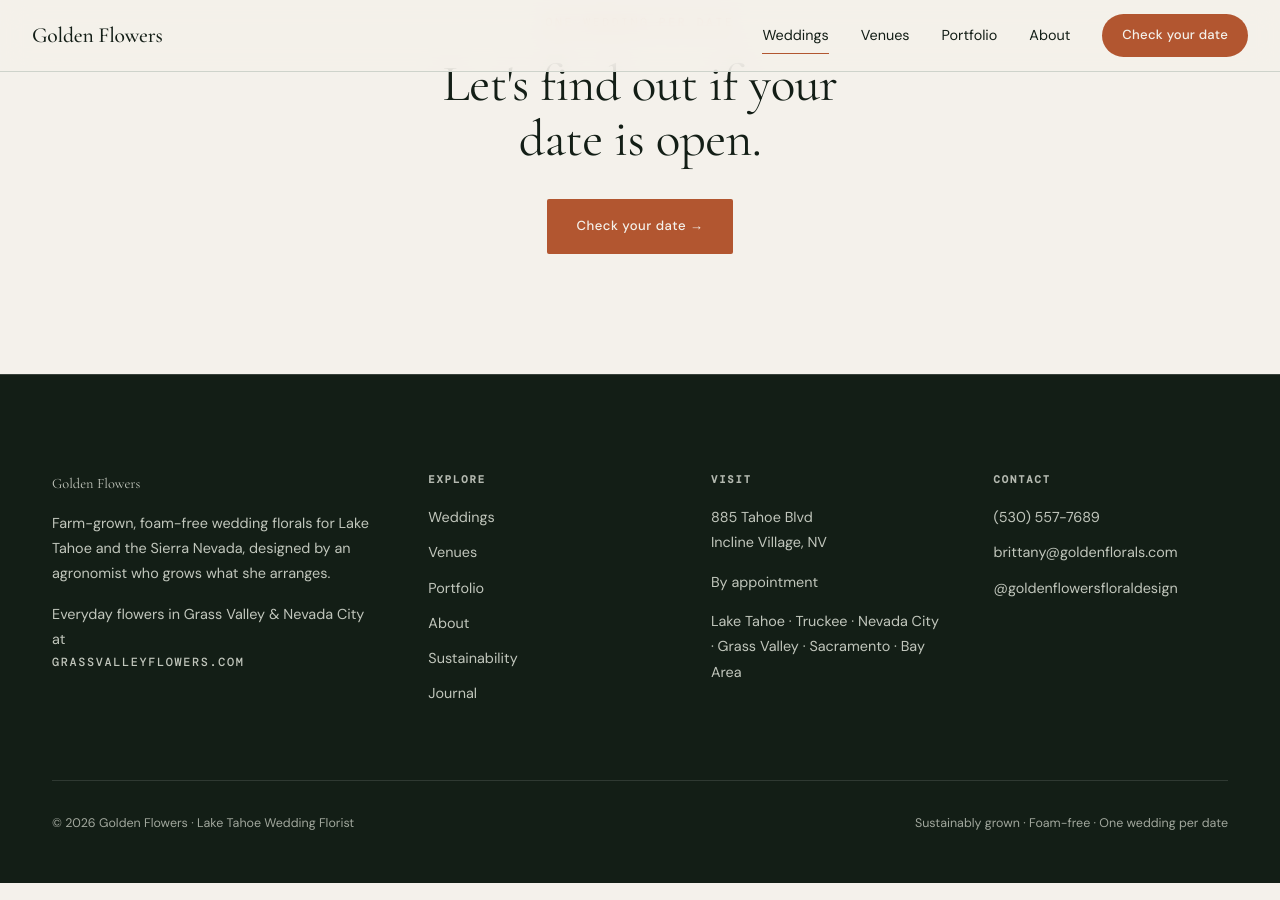
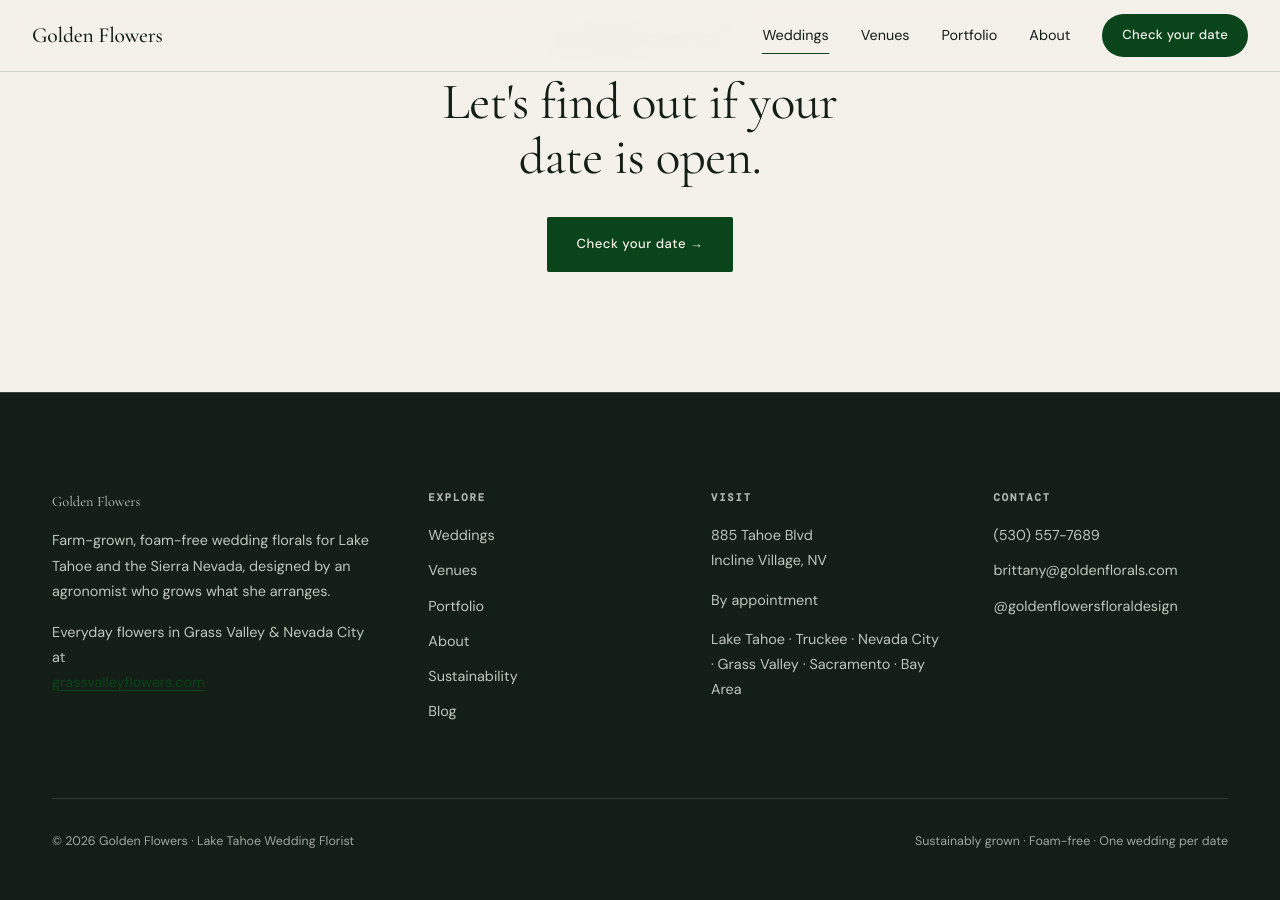
Before and after one commit to jshplhm/goldenflowers, a Jekyll site: the page built from weddings/index.md, in a window 1280 px wide and 900 px high, scrolled down 5868 px. Built offline with Jekyll 4.4.1, drawn with Linux system fonts in a browser that asks for light colours; some web fonts are replaced.

Commit message:
v3: round 4 — green accent, sticky mobile CTA, blog naming, polish
- Accent color swapped from terracotta to the current site's forest green
  (--action oklch(34% .09 148), hover oklch(28% .09 148)); accents on dark
  panels use a lighter green so they stay legible.
- Added a sticky mobile CTA bar (appears after the hero, hides over the
  footer and when the modal/menu is open) — like the live site.
- Weddings: "Meet Brittany" now sits on its own line (was wrapping).
- Footer: grassvalleyflowers.com no longer all-caps; "Journal" → "Blog".
- Blog index + post layout: "Journal" → "Blog" throughout.
- About: hairline divider after the hero (before the intro).
- Mobile menu active page: color only now (light green), no italic.

All routes 200; build clean; branch only, main untouched.

Co-Authored-By: Claude Opus 4.8 <noreply@anthropic.com>

```diff
--- a/_includes/footer.html
+++ b/_includes/footer.html
@@ -5,7 +5,7 @@
       <div class="footer-col">
         <p class="footer-brand">Golden Flowers</p>
         <p class="footer-tagline">Farm-grown, foam-free wedding florals for Lake Tahoe and the Sierra Nevada, designed by an agronomist who grows what she arranges.</p>
-        <p class="footer-tagline" style="margin-top:16px;">Everyday flowers in Grass Valley &amp; Nevada City at <a href="https://grassvalleyflowers.com" target="_blank" rel="noopener" class="link link--action" style="font-size:.74rem;">grassvalleyflowers.com</a></p>
+        <p class="footer-tagline" style="margin-top:16px;">Everyday flowers in Grass Valley &amp; Nevada City at <a href="https://grassvalleyflowers.com" target="_blank" rel="noopener" style="color:var(--action);text-decoration:underline;text-underline-offset:3px;">grassvalleyflowers.com</a></p>
       </div>
       <div class="footer-col">
         <h4>Explore</h4>
@@ -14,7 +14,7 @@
         <a href="{{ site.baseurl }}/portfolio">Portfolio</a>
         <a href="{{ site.baseurl }}/about">About</a>
         <a href="{{ site.baseurl }}/sustainability">Sustainability</a>
-        <a href="{{ site.baseurl }}/blog">Journal</a>
+        <a href="{{ site.baseurl }}/blog">Blog</a>
       </div>
       <div class="footer-col">
         <h4>Visit</h4>
--- a/_layouts/default.html
+++ b/_layouts/default.html
@@ -25,6 +25,23 @@
 
 {% if page.v3 and page.url != '/consultation-form' %}
 {% include consult-modal-v3.html %}
+<div class="gf-sticky-cta" id="gf-sticky">
+  <span class="gf-sticky-text">One wedding per date</span>
+  <a href="{{ site.baseurl }}/consultation-form" class="btn btn--primary" data-consult-open>Check your date →</a>
+</div>
+<script>
+(function () {
+  var bar = document.getElementById('gf-sticky'); if (!bar) return;
+  var footer = document.querySelector('.site-footer');
+  function vis() {
+    var show = window.scrollY > window.innerHeight * 0.5;
+    if (footer) { var r = footer.getBoundingClientRect(); if (r.top < window.innerHeight) show = false; }
+    bar.classList.toggle('is-visible', show);
+  }
+  window.addEventListener('scroll', vis, { passive: true });
+  window.addEventListener('resize', vis); vis();
+})();
+</script>
 {% endif %}
 
 {% unless page.v3 %}
--- a/_layouts/post.html
+++ b/_layouts/post.html
@@ -4,9 +4,9 @@ layout: default
 
 <article class="section post">
   <div class="container post-narrow">
-    <a href="{{ site.baseurl }}/blog" class="post-back">← Back to the journal</a>
+    <a href="{{ site.baseurl }}/blog" class="post-back">← Back to the blog</a>
     <header class="post-header" style="margin-top:32px;">
-      <span class="eyebrow">{{ page.category | default: 'Journal' }}</span>
+      <span class="eyebrow">{{ page.category | default: 'Blog' }}</span>
       <h1 class="post-title">{{ page.title }}</h1>
       <p class="post-byline">By Brittany · Golden Flowers</p>
     </header>
--- a/assets/css/v3.css
+++ b/assets/css/v3.css
@@ -8,8 +8,8 @@ body.gf3 {
   /* color */
   --ink:       oklch(22% .022 152);   /* near-black forest — text, dark sections */
   --forest:    oklch(30% .045 150);   /* mid forest — italic accents, numerals */
-  --action:    oklch(56% .13 42);     /* terracotta — THE action/accent color */
-  --action-hi: oklch(48% .12 44);     /* terracotta hover */
+  --action:    oklch(34% .09 148);    /* forest green (matches the current site) */
+  --action-hi: oklch(28% .09 148);    /* darker green, hover */
   --paper:     oklch(96% .009 85);    /* warm off-white — page bg */
   --surface:   oklch(99% .004 85);    /* raised cards / alt sections */
   --muted:     oklch(45% .018 150);   /* body-muted */
@@ -54,6 +54,7 @@ body.gf3 img, body.gf3 picture { max-width: 100%; display: block; }
    their own separator, so those pairs are excluded. */
 .gf3 section.section:not(.panel-dark) + section.section:not(.panel-dark) { border-top: 1px solid var(--hair-soft); }
 .gf3 .port-section + .port-section { border-top: 1px solid var(--hair-soft); }
+.gf3 .hero:not(.hero--full) + section.section { border-top: 1px solid var(--hair-soft); }  /* About: hero → intro */
 .gf3 .site-footer { border-top: 1px solid oklch(100% 0 0 / .16); }  /* separates dark panel → dark footer */
 
 /* ── Type roles ───────────────────────────────────────── */
@@ -152,7 +153,7 @@ body.gf3 img, body.gf3 picture { max-width: 100%; display: block; }
 .gf3 .hero--full img { position: absolute; inset: 0; width: 100%; height: 100%; object-fit: cover; }
 .gf3 .hero--full::after { content: ''; position: absolute; inset: 0; background: linear-gradient(90deg, oklch(20% .02 152 / .74), oklch(20% .02 152 / .30) 70%, oklch(20% .02 152 / .15)); }
 .gf3 .hero--full .hero-inner { position: relative; z-index: 1; max-width: 680px; }
-.gf3 .hero--full .eyebrow { color: oklch(76% .12 44); }
+.gf3 .hero--full .eyebrow { color: oklch(72% .11 150); }
 .gf3 .hero--full .hero-display { color: var(--on-dark); font-size: clamp(3rem, 7vw, 6rem); margin: var(--s-4) 0 var(--s-5); }
 .gf3 .hero--full .hero-display em { color: oklch(90% .05 95); font-style: italic; }
 .gf3 .hero--full .hero-sub { color: oklch(87% .015 130); }
@@ -222,7 +223,7 @@ body.gf3 img, body.gf3 picture { max-width: 100%; display: block; }
 .gf3 .fullbleed img { position: absolute; inset: 0; width: 100%; height: 100%; object-fit: cover; }
 .gf3 .fullbleed::after { content: ''; position: absolute; inset: 0; background: linear-gradient(90deg, oklch(22% .022 152 / .72), oklch(22% .022 152 / .15)); }
 .gf3 .fullbleed-copy { position: relative; z-index: 1; max-width: 620px; }
-.gf3 .fullbleed-copy .eyebrow { color: oklch(72% .12 44); }
+.gf3 .fullbleed-copy .eyebrow { color: oklch(72% .11 150); }
 .gf3 .fullbleed-line { font-family: var(--f-display); font-style: italic; font-size: clamp(2rem, 4vw, 3.2rem); line-height: 1.15; color: var(--on-dark); margin: 0; }
 
 /* ── Pricing ──────────────────────────────────────────── */
@@ -273,7 +274,7 @@ body.gf3 img, body.gf3 picture { max-width: 100%; display: block; }
 .gf3 .vhero img { position: absolute; inset: 0; width: 100%; height: 100%; object-fit: cover; }
 .gf3 .vhero::after { content: ''; position: absolute; inset: 0; background: linear-gradient(to top, oklch(18% .02 152 / .9), oklch(18% .02 152 / .2) 60%, transparent); }
 .gf3 .vhero-copy { position: relative; z-index: 1; padding-bottom: var(--s-8); }
-.gf3 .vhero .eyebrow { color: oklch(72% .12 44); }
+.gf3 .vhero .eyebrow { color: oklch(72% .11 150); }
 .gf3 .vhero-name { font-family: var(--f-display); font-size: clamp(2.6rem, 6vw, 4.6rem); line-height: 1.02; color: var(--on-dark); margin: var(--s-3) 0 var(--s-4); }
 .gf3 .vhero-loc { font-family: var(--f-mono); font-size: .76rem; letter-spacing: .12em; text-transform: uppercase; color: oklch(85% .015 130); margin: 0 0 var(--s-6); }
 .gf3 .vhero-btns { display: flex; gap: var(--s-4); flex-wrap: wrap; }
@@ -480,13 +481,26 @@ body.gf3.modal-open { overflow: hidden; }
 .gf3 .gf-modal-intro { font-size: .9rem; color: var(--muted); margin: 0 0 var(--s-5); }
 @media (max-width: 560px) { .gf3 .gf-modal { padding: 0; } .gf3 .gf-modal-card { min-height: 100vh; border-radius: 0; } }
 
+/* ── Sticky mobile CTA bar ────────────────────────────── */
+.gf3 .gf-sticky-cta { display: none; }
+@media (max-width: 700px) {
+  .gf3 .gf-sticky-cta.is-visible {
+    display: flex; position: fixed; left: 0; right: 0; bottom: 0; z-index: 1400;
+    align-items: center; justify-content: space-between; gap: var(--s-4);
+    background: var(--ink); padding: 11px 18px; border-top: 1px solid oklch(100% 0 0 / .12);
+  }
+  .gf3 .gf-sticky-text { font-family: var(--f-mono); font-size: .64rem; letter-spacing: .12em; text-transform: uppercase; color: oklch(82% .015 130); }
+  .gf3 .gf-sticky-cta .btn { padding: 11px 18px; font-size: .78rem; white-space: nowrap; }
+  body.gf3.modal-open .gf-sticky-cta, body.gf3.nav-menu-open .gf-sticky-cta { display: none !important; }
+}
+
 /* old-CSS global elements suppressed on v3 pages */
 body.gf3 .sticky-cta { display: none !important; }
 
 /* ── Pledge list (icon per commitment; dark panel on About) ── */
 .gf3 .pledge-list { list-style: none; padding: 0; margin: var(--s-7) 0 0; display: grid; grid-template-columns: 1fr 1fr; gap: 0 var(--s-8); }
 .gf3 .pledge-list li { padding: var(--s-5) 0; border-top: 1px solid oklch(100% 0 0 / .15); display: grid; grid-template-columns: 36px 1fr; gap: var(--s-4); align-items: start; }
-.gf3 .pledge-icon { color: oklch(72% .12 44); display: flex; }
+.gf3 .pledge-icon { color: oklch(72% .11 150); display: flex; }
 .gf3 .pledge-icon svg { width: 28px; height: 28px; }
 .gf3 .pledge-list h3 { font-family: var(--f-display); font-size: 1.25rem; font-weight: 500; margin: 0 0 4px; color: oklch(96% .009 85); }
 .gf3 .pledge-list p { color: oklch(80% .015 130); font-size: .9rem; margin: 0; }
@@ -536,7 +550,7 @@ body.gf3 .sticky-cta { display: none !important; }
   .gf3 .nav-menu .nav-links { flex-direction: column; align-items: flex-start; gap: var(--s-4); margin: 0; }
   .gf3 .nav-menu .nav-links a { font-family: var(--f-display); font-size: 2.1rem; line-height: 1.1; color: var(--on-dark); }
   .gf3 .nav-menu .nav-links a::after { display: none; }
-  .gf3 .nav-menu .nav-links a.active { color: var(--action); font-style: italic; }
+  .gf3 .nav-menu .nav-links a.active { color: oklch(72% .11 150); }
   .gf3 .nav-menu-foot { display: flex; flex-direction: column; align-items: flex-start; gap: var(--s-4); text-align: left; margin-top: auto; padding-top: var(--s-7); border-top: 1px solid oklch(100% 0 0 / .14); width: 100%; }
   .gf3 .nav-cta-mobile { font-family: var(--f-ui); font-size: .85rem; font-weight: 500; background: var(--action); color: var(--on-dark); padding: 14px 28px; border-radius: 100px; }
   .gf3 .nav-menu-meta { font-family: var(--f-mono); font-size: .72rem; letter-spacing: .04em; color: oklch(78% .015 130); margin: 0; }
--- a/weddings/index.md
+++ b/weddings/index.md
@@ -27,7 +27,8 @@ redirect_from:
 <section class="section section--tight">
   <div class="container" style="max-width:760px;">
     <p class="lead">We take one wedding per date, so every couple works directly with our founder, Brittany, from the first consultation through setup and breakdown. She designs alongside a team of seasoned florists, several of whom run their own studios and farms. No junior staff, no assembly line, no handoffs.</p>
-    <p style="margin-top:16px;font-size:.92rem;">Available for weddings throughout Lake Tahoe, the Sierra Nevada, and the Gold Country foothills. <a href="{{ site.baseurl }}/about" class="link link--action">Meet Brittany</a></p>
+    <p style="margin-top:16px;font-size:.92rem;">Available for weddings throughout Lake Tahoe, the Sierra Nevada, and the Gold Country foothills.</p>
+    <a href="{{ site.baseurl }}/about" class="link link--action" style="display:inline-block;margin-top:20px;">Meet Brittany</a>
   </div>
 </section>
 
```
Also changed, not shown: blog/index.md (+2 -2 lines).
